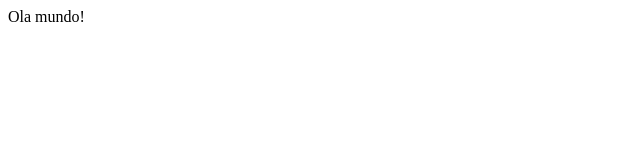
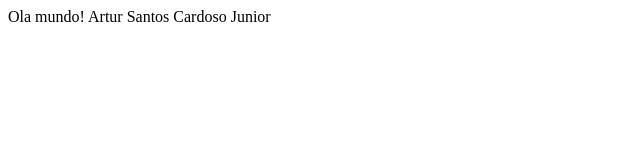
Before and after one commit to artursc97/helloword, a plain HTML site: page index.html in a window 1280 px wide. Shown: the whole page, without its empty margins (0-640 px from the left). Drawn offline with Linux system fonts and the light colour scheme.

Commit message:
versao2
criando a versao2

```diff
--- a/index.html
+++ b/index.html
@@ -6,5 +6,6 @@
 </head>
 <body>
 Ola mundo!
+  Artur Santos Cardoso Junior
 </body>
 </html>
```
